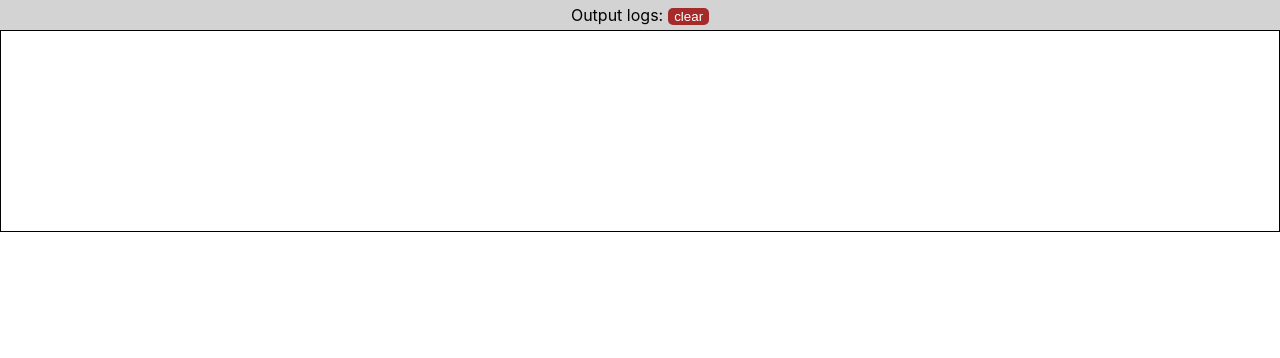
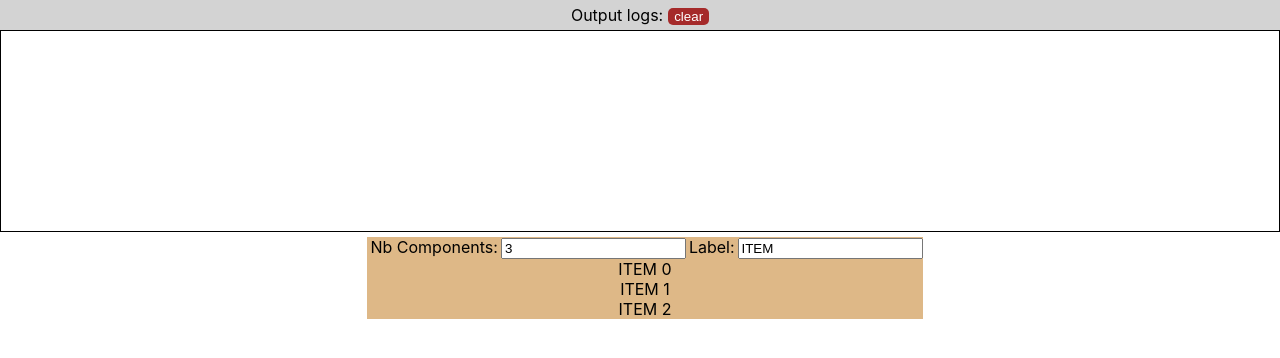
Before and after one commit to HugoCapocci/react-redux, a React (Create React App) app: page / in a window 1280 px wide. Shown: the top 358 px of the page. Built offline with nearby package versions, Linux system fonts and the light colour scheme.

Commit message:
add Item & Item box components

```diff
--- a/src/App.tsx
+++ b/src/App.tsx
@@ -1,15 +1,41 @@
 import React, { Component } from 'react';
-import Logs from './components/Logs';
 import './App.css';
 
+import Logs from './components/Logs';
+import ItemBox from './components/ItemBox';
+
 export default class App extends Component {
+  state = {
+    itemBoxSize: 3,
+    itemsLabel: 'ITEM',
+  }
+
   render() {
     return (
       <div className="App">
         <header className="App-header">
         </header>
         <Logs lines={[]} />
+      <div className="container">
+      <div className="components">
+        <label htmlFor="itemBoxSize">Nb Components:</label>
+        <input
+          type="number"
+          name="itemBoxSize"
+          id="itemBoxSize"
+          value={this.state.itemBoxSize}
+          />
+        <label htmlFor="itemsLabel">Label:</label>
+        <input
+          type="text"
+          name="itemsLabel"
+          id="itemsLabel"
+          value={this.state.itemsLabel}
+          />
+        <ItemBox size={this.state.itemBoxSize} itemsLabel={this.state.itemsLabel} />
       </div>
+      </div>
+    </div>
     );
   }
 }
--- /dev/null
+++ b/src/components/Item.tsx
@@ -0,0 +1,16 @@
+import React, { Component } from 'react';
+
+export interface ItemProps {
+    label: string,
+    id: number
+}
+
+export default class Item extends Component<ItemProps> {
+  static defaultProps = {
+    label: 'ITEM'
+  };
+  render() {
+    // TODO add message `render Item Component with id ${this.props.id}` to logs
+    return <div>{this.props.label} { this.props.id }</div>
+  }
+}
--- /dev/null
+++ b/src/components/ItemBox.tsx
@@ -0,0 +1,23 @@
+import React, { Component } from 'react';
+import Item from './Item';
+
+export interface ItemBoxProps {
+    size: number,
+    itemsLabel: string
+}
+
+export default class ItemBox extends Component<ItemBoxProps> {
+    getItems = () => {
+        const items = [];
+        for (let i = 0; i < this.props.size; i++) {
+            items.push(<Item id={i} key={i} label={this.props.itemsLabel} />);
+        }
+        return items;
+    }
+
+    render() {
+        return <div>
+            {this.getItems()}
+        </div>
+    }
+}
```
